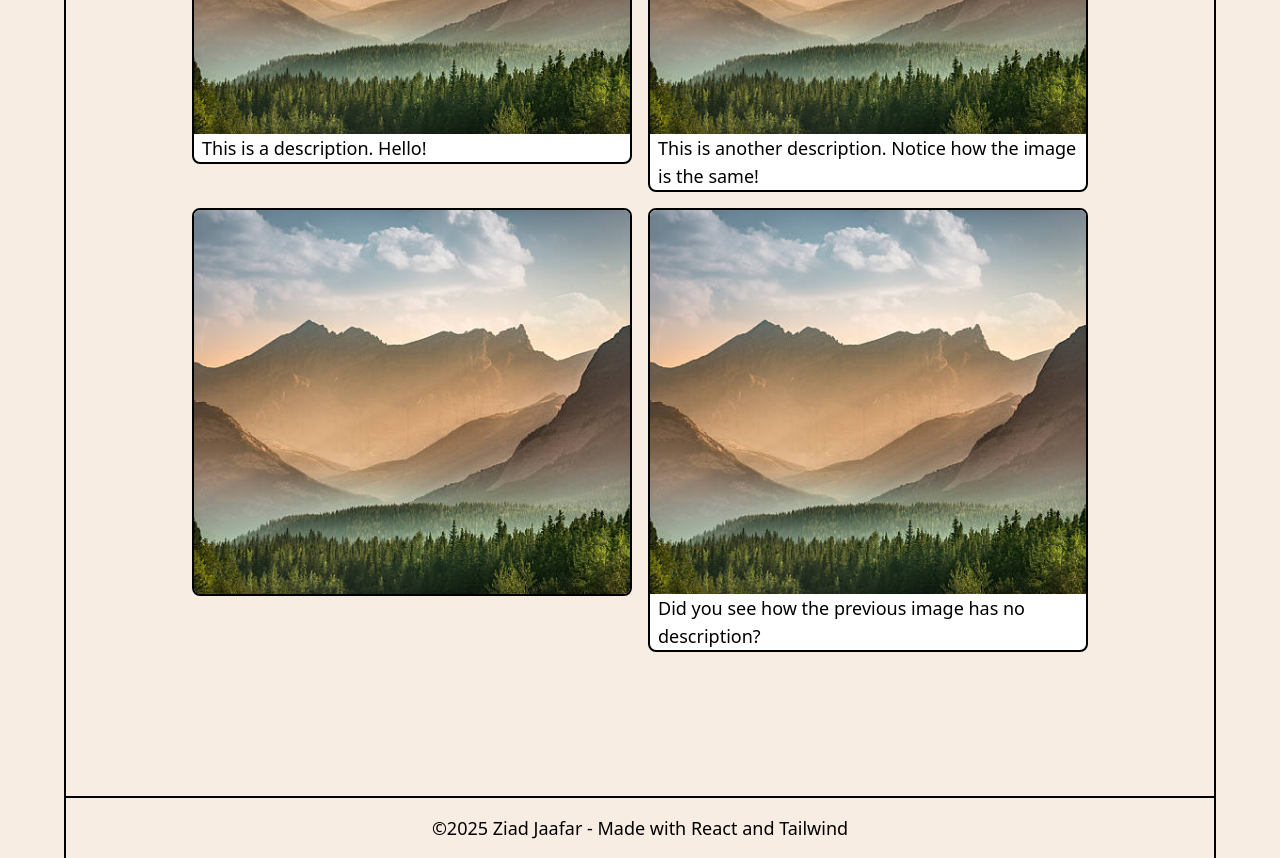
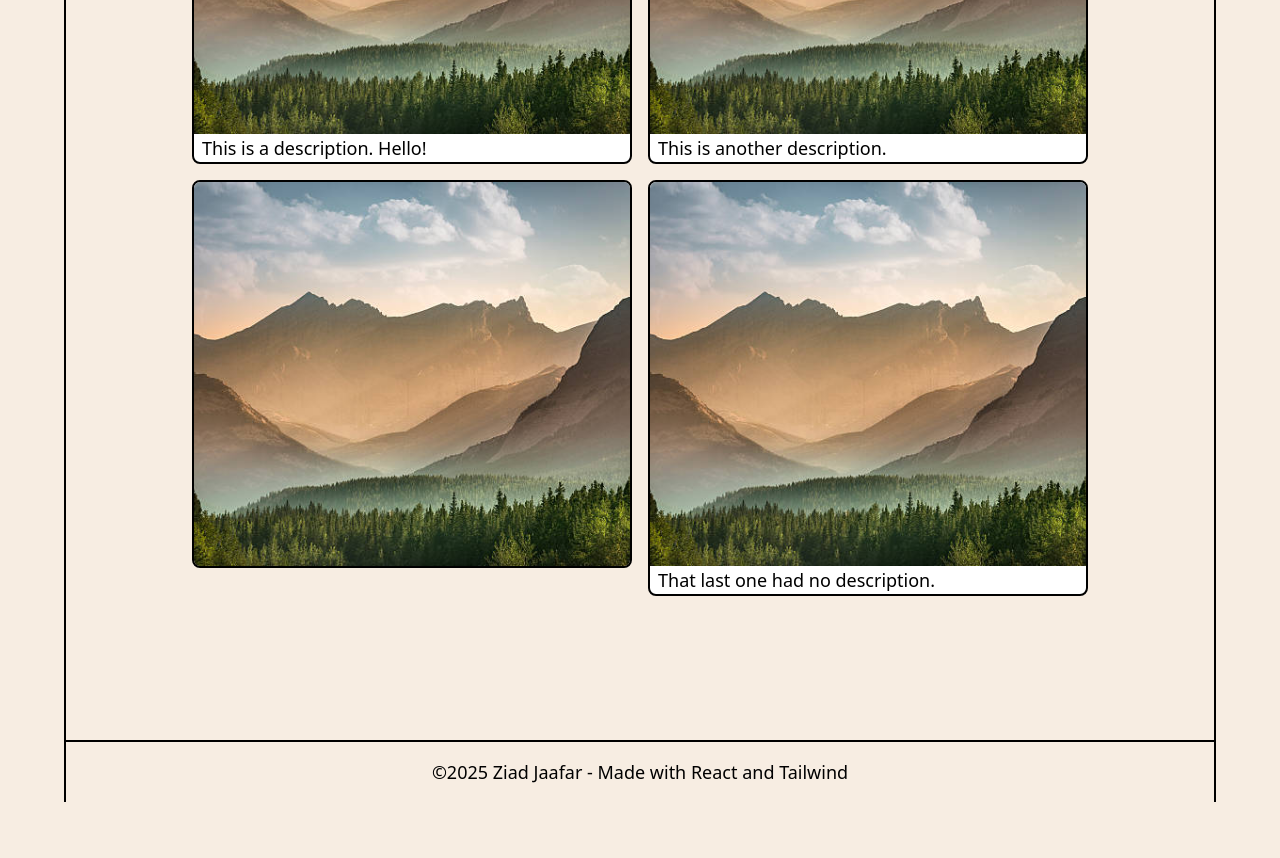
Before and after one commit to Ziad-J05/Portfolio-Site, a React (Vite) app: page /projects/project-info in a window 1280 px wide. Shown: the part 1520-2378 px from the top of the page. After the commit the page ends 2322 px from the top, so only its background shows below. Built offline with nearby package versions, Linux system fonts and the light colour scheme.

Commit message:
changed ProcessImage from class to type

```diff
--- a/src/App.tsx
+++ b/src/App.tsx
@@ -27,10 +27,10 @@ function App() {
           projectLink='#'
           githubLink='#'
           processImages={[
-            new ProcessImage("/placeholder-photo.jpg", "This is a description. Hello!"),
-            new ProcessImage("/placeholder-photo.jpg", "This is another description. Notice how the image is the same!"),
-            new ProcessImage("/placeholder-photo.jpg", ""),
-            new ProcessImage("/placeholder-photo.jpg", "Did you see how the previous image has no description?"),
+            { source:"/placeholder-photo.jpg", caption:"This is a description. Hello!"},
+            { source:"/placeholder-photo.jpg", caption:"This is another description."},
+            { source:"/placeholder-photo.jpg", caption:""},
+            { source:"/placeholder-photo.jpg", caption:"That last one had no description."},
           ]}
 
 
--- a/src/pages/ProjectInfoPage.tsx
+++ b/src/pages/ProjectInfoPage.tsx
@@ -7,17 +7,12 @@ import ContentContainer from '../components/ContentContainer'
 import { PageHeading, SectionHeading } from '../components/Headings'
 import Footer from '../components/Footer'
 
-export class ProcessImage{
+export type ProcessImage = {
     source: string;
     caption: string;
-
-    constructor (source: string, caption: string){
-        this.source = source;
-        this.caption = caption;
-    }
 }
 
-interface ProjectPageProps{
+export interface ProjectInfo{
     projectName: string
     companyName: string
     description: string[]
@@ -26,7 +21,7 @@ interface ProjectPageProps{
     processImages: ProcessImage[]
 }
 
-export function ProjectInfoPage({projectName, companyName, description, projectLink, githubLink, processImages}: ProjectPageProps) {
+export function ProjectInfoPage({projectName, companyName, description, projectLink, githubLink, processImages}: ProjectInfo) {
 
   const bodyParagraphs:ReactElement[] = description.map((text) => <p>{text}</p>)
 
```
